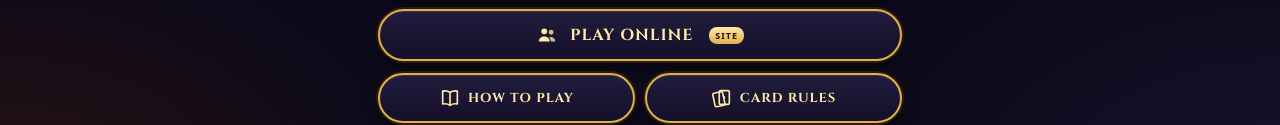
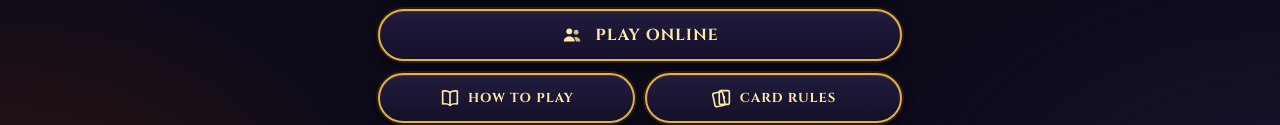
Before and after one commit to ByongSuhn/super-tock, a plain HTML site: page index.html in a window 1280 px wide. Shown: the part 836-961 px from the top of the page. Drawn offline with Linux system fonts and the light colour scheme.

Commit message:
Connect Firebase for online play
Co-Authored-By: Claude Opus 5.5 <noreply@anthropic.com>
Claude-Session: https://claude.ai/code/session_0152ctjGmspsyMwyXD4bKWjs

```diff
--- a/index.html
+++ b/index.html
@@ -453,7 +453,7 @@ button.deck svg{width:22px;height:22px;color:var(--gold2);flex:none}
 <body>
 <script src="https://www.gstatic.com/firebasejs/10.12.2/firebase-app-compat.js"></script>
 <script src="https://www.gstatic.com/firebasejs/10.12.2/firebase-database-compat.js"></script>
-<script>window.SUPER_TOCK_FIREBASE = null;</script>
+<script>window.SUPER_TOCK_FIREBASE = {"apiKey":"AIzaSyCN0eAzW7qH4pUAIQc6UZVzO-Is4Xve2wc","authDomain":"super-tock-7b8e2.firebaseapp.com","databaseURL":"https://super-tock-7b8e2-default-rtdb.firebaseio.com","projectId":"super-tock-7b8e2","storageBucket":"super-tock-7b8e2.firebasestorage.app","messagingSenderId":"70900079089","appId":"1:70900079089:web:5946d4b1a71152edb80c50","measurementId":"G-9B3N30TTK7"};</script>
 <div id="app"></div>
 <script>
 // ===== Super Tock engine (pure game logic, no DOM) =====
```
